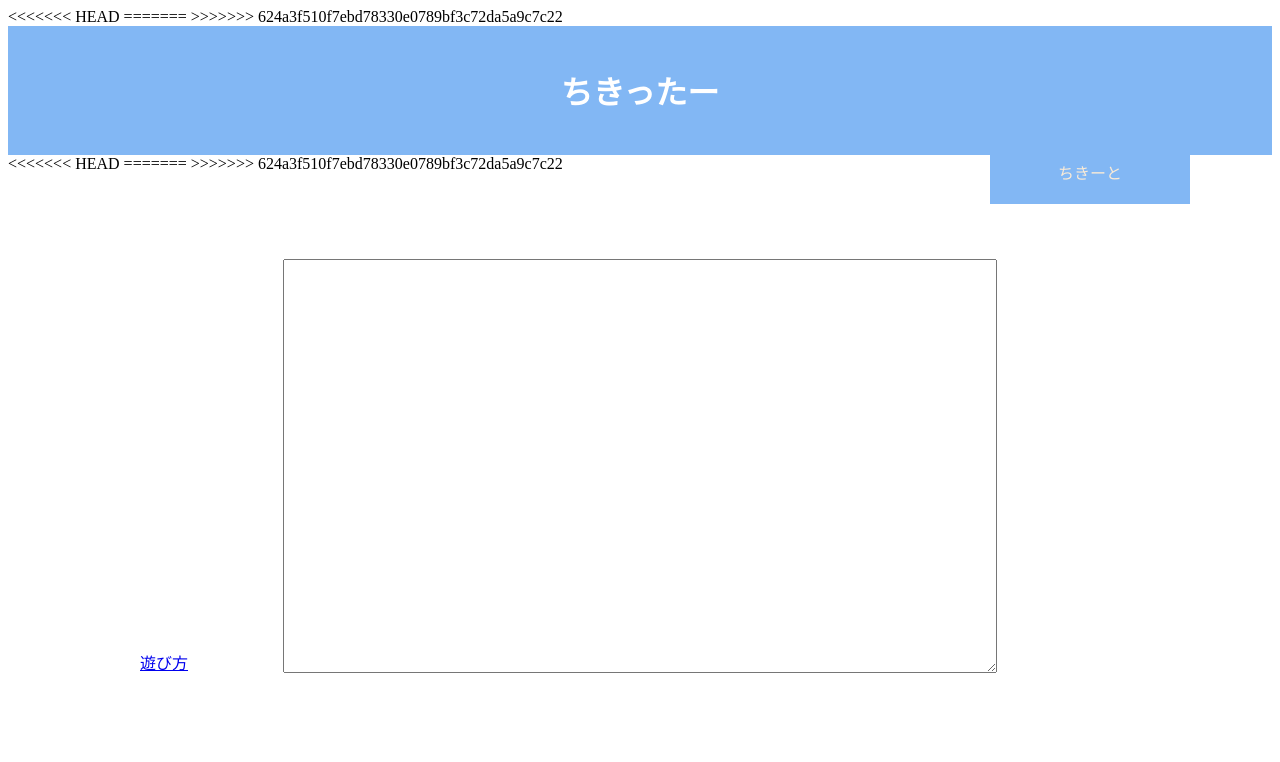
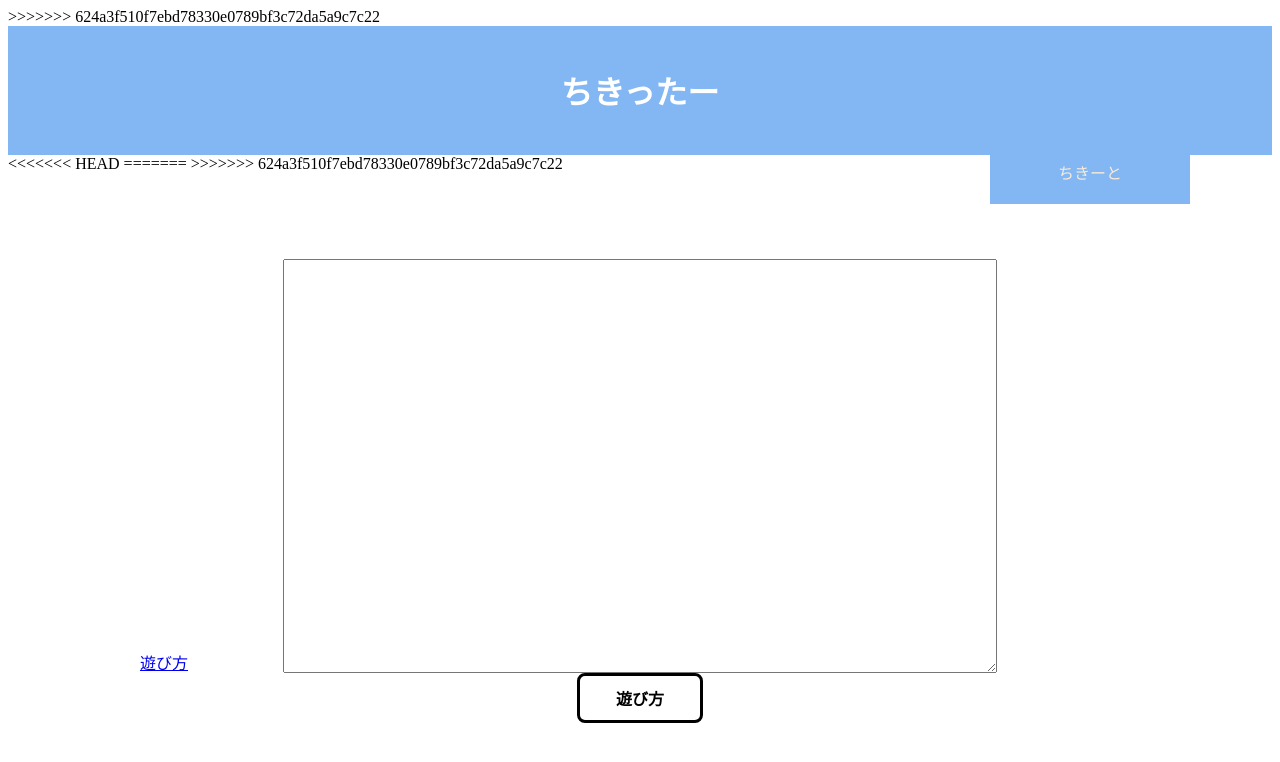
Before and after one commit to nokko-nokko/chikitter, a Python web app: template templates/home.html in a window 1280 px wide. Shown: the top 762 px of the page. Run offline with Jinja, Linux system fonts and the light colour scheme; the template is opened without the code that fills it, so the values that code supplies are empty.

Commit message:
ポップアップ表示だったりレイアウト調整

```diff
--- a/static/css/sutairu2.css
+++ b/static/css/homehowto.css
@@ -63,4 +63,45 @@ top:70px;
 }
 .discription{text-align: center;
 position:absolute;
-top:590px}
+top:220px;
+font-size:20px;
+}
+
+
+#popup {
+    position:relative;
+    top:50px;
+    text-align: center;
+    font-weight: bold;
+    display: block;
+    width: 100px;
+    padding: 10px;
+    border: solid;
+    border-radius: 8px;
+    margin: 0 auto;
+    cursor: pointer;
+  }
+  #popWin {
+    position: fixed;
+      top: 0;
+      left: 0;
+      width: 100vw;
+      height: 100vh;
+      z-index: 0;
+      display: none;
+      justify-content: center;
+      align-items: center;
+      background-color: rgba(0,0,0,.5);
+  }
+  .pop-win {
+      width: 70vw;
+      height: 90vh;
+      background-color: #fff;
+  }
+  #close {
+      color: #fff;
+      position: absolute;
+      top: 20px;
+      right: 20px;
+      cursor: pointer;
+  }
--- a/templates/home.html
+++ b/templates/home.html
@@ -3,10 +3,8 @@
     <head>
         <meta charset="UTF-8">
         <title>ちきったー主張入力</title>
-<<<<<<< HEAD
-        <link rel="stylesheet" href="css/sutairu2.css" class="nyuryoku">
-=======
-        <link rel="stylesheet" href="../static/css/sutairu2.css" class="nyuryoku">
+
+        <link rel="stylesheet" href="../static/css/homehowto.css" class="nyuryoku">
 >>>>>>> 624a3f510f7ebd78330e0789bf3c72da5a9c7c22
     </head>
     <body>
@@ -30,6 +28,15 @@
             </p>
 
         </main>
+         <div id="popup">遊び方</div>
+         <div id="popWin">
+           <div class="pop-win">
+            <img src="../static/img/スクリーンショット (5).png" alt="遊び方" width="400" height="500">
+            <img src="../static/img/スクリーンショット (4).png" alt="遊び方" width="400" height="500">
+
+               <div id="close">閉じる</div>
+           </div>
+         </div>
 
             <div class="kusai">
                 <nav><a href="howto.html">遊び方</a></nav>
@@ -40,5 +47,17 @@
        </div>
 
 
+
     </body>
+    <script>
+        const popup = document.getElementById('popup');
+const close = document.getElementById('close');
+const popWin = document.getElementById('popWin');
+popup.addEventListener('click', () => {
+    popWin.style.display = 'flex';
+});
+close.addEventListener('click', () => {
+    popWin.style.display = 'none';
+});
+    </script>
 </html>
--- a/templates/howto.html
+++ b/templates/howto.html
@@ -26,7 +26,7 @@
             </main>
             <div class="discription">
                 <p>
-                    「同意してほしい！」「賞賛してほしい！」と思ったら、上の入力欄に書いて、"ちきーと"ボタンを押してみましょう！
+                    「同意してほしい！」「賞賛してほしい！」と思ったら、下の入力欄に書いて、"ちきーと"ボタンを押してみましょう！
                 </p>
             </div>
 
--- a/templates/howto2.html
+++ b/templates/howto2.html
@@ -18,7 +18,7 @@
  <div class="main">
     <img class="mainicon" src="../static/img/chicken.png" alt="アイコン">
     <p>あなたの主張(例)</p>
-    <div class="mainopinion">おにぎりは鮭しか勝たん</div>
+    <div class="mainopinion">あなたの主張にこんなにも多くの肯定意見が！！</div>
   </div>
 
   <!--肯定意見-->
--- a/templates/result.html
+++ b/templates/result.html
@@ -16,7 +16,7 @@
 
   <!--入力した主張-->
  <div class="main">
-    <img class="mainicon" src="../static/img/chicken.png" alt="アイコン">
+    <img class="mainicon" src="../static/img/chicken(3).png" alt="アイコン">
     <p>あなたの主張</p>
     <div class="mainopinion">おにぎりは鮭しか勝たん</div>
   </div>
@@ -59,7 +59,8 @@
   </div>
 
 
-
+  <button type="button onclick="~">
+  <br>戻る</button>
 
 
 </body>
```
Also changed, not shown: static/img/chicken (2).png (added), static/img/chicken(3).png (added), static/img/スクリーンショット (4).png (added), static/img/スクリーンショット (5).png (added).
